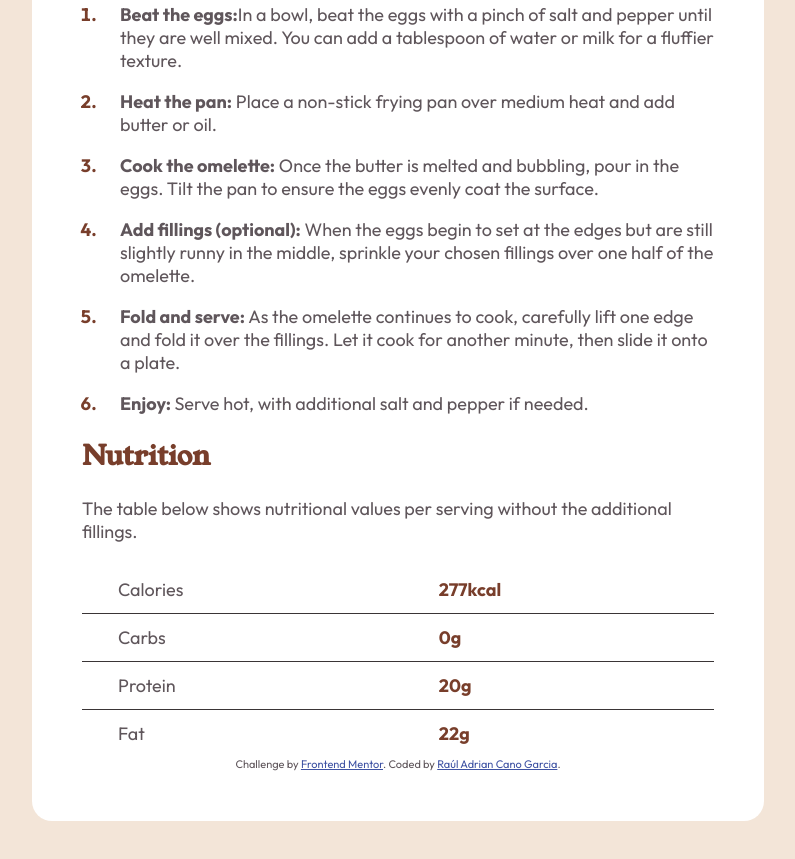
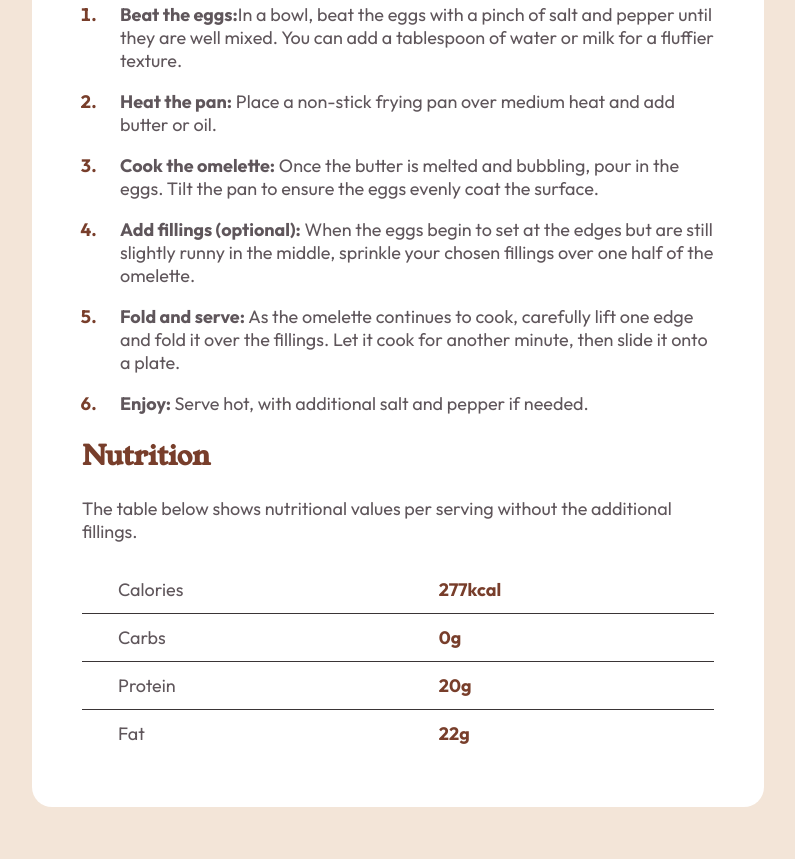
Before and after one commit to TheCodeOfGod/recipe-page-main, a plain HTML site: page index.html in a window 1280 px wide. Shown: the part 1189-2048 px from the top of the page, without its empty margins (242-1037 px from the left). Drawn offline with Linux system fonts and the light colour scheme.

Commit message:
quite los creditos del html

```diff
--- a/index.html
+++ b/index.html
@@ -10,18 +10,6 @@
   <link type="text/css" rel="stylesheet" href="./styles.css">
 
   <title>Frontend Mentor | Recipe page</title>
-
-  <!-- Feel free to remove these styles or customise in your own stylesheet 👍 -->
-  <style>
-    .attribution {
-      font-size: 11px;
-      text-align: center;
-    }
-
-    .attribution a {
-      color: hsl(228, 45%, 44%);
-    }
-  </style>
 </head>
 
 <body>
@@ -104,10 +92,7 @@
         </tr>
       </Table>
 
-      <div class="attribution">
-        Challenge by <a href="https://www.frontendmentor.io?ref=challenge" target="_blank">Frontend Mentor</a>.
-        Coded by <a href="#">Raúl Adrian Cano Garcia</a>.
-      </div>
+
     </div>
   </div>
 </body>
--- a/styles.css
+++ b/styles.css
@@ -122,9 +122,7 @@
     table {
         margin-top: -20px;
         width: 100%;
-        /* Ancho de la tabla */
         border-collapse: collapse;
-        /* Colapsar bordes */
     }
 
     td {
```
